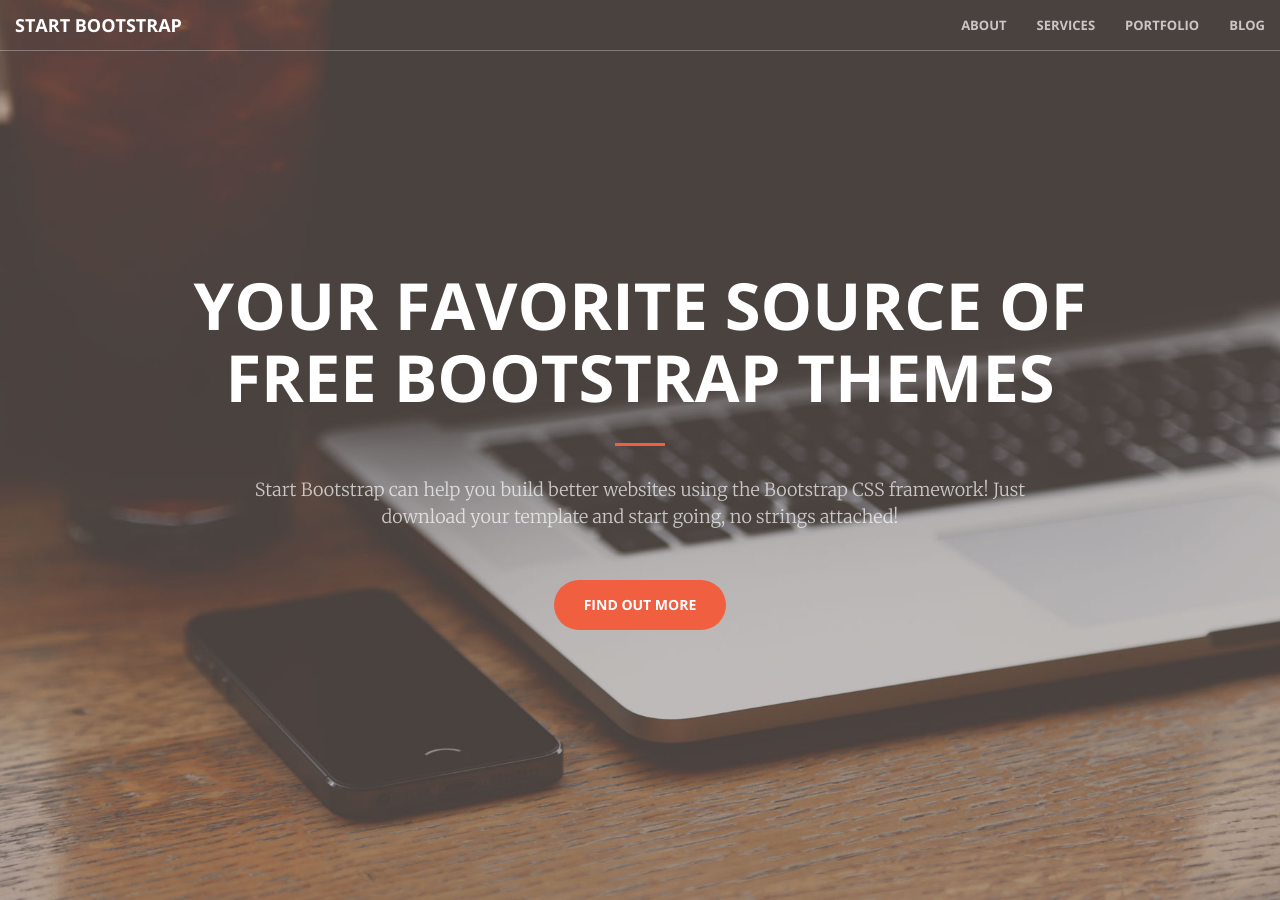
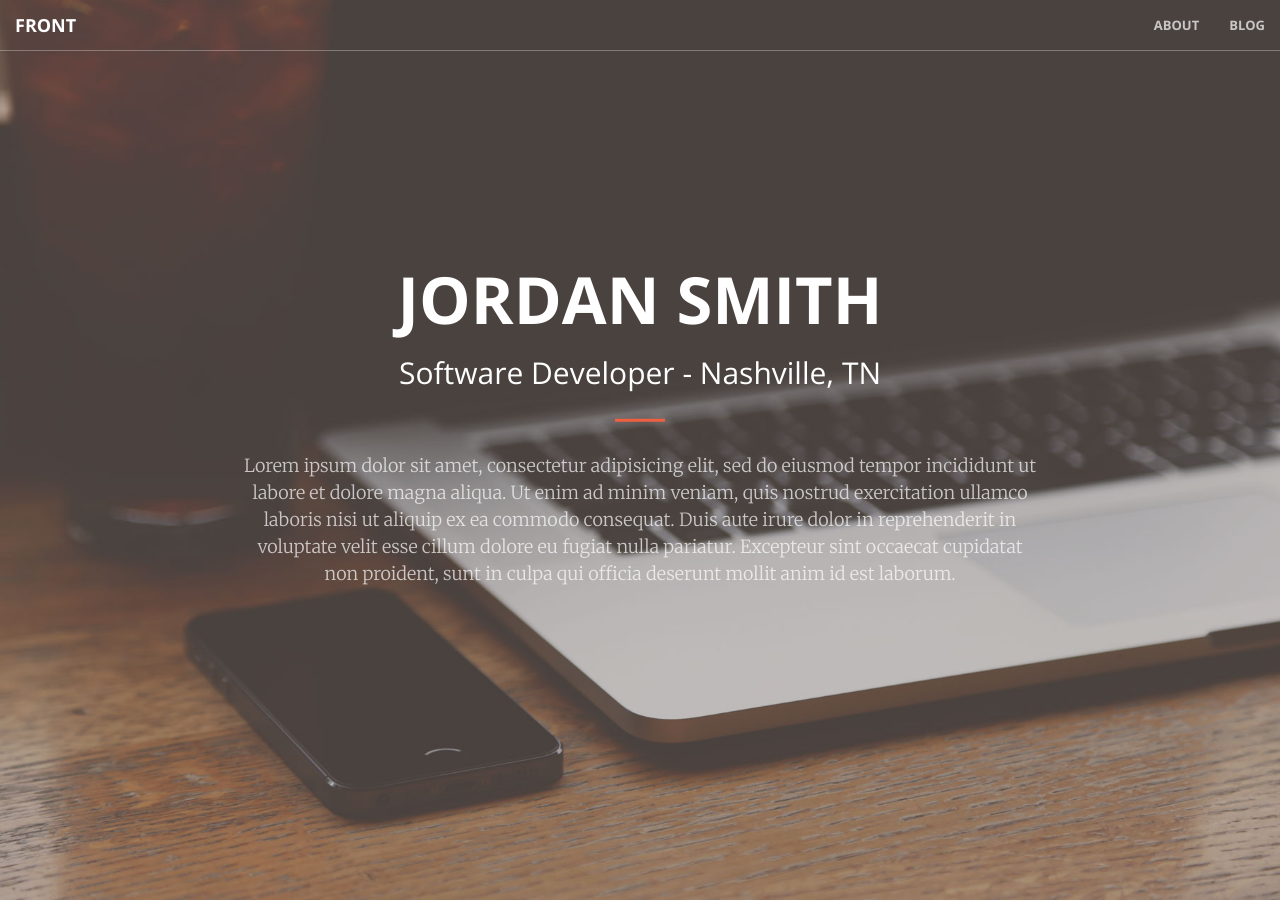
Before and after one commit to jtsmith24/jtsmith24.github.io, a Jekyll site: the page built from index.html, in a window 1280 px wide and 900 px high. Built offline with Jekyll 4.4.1, drawn with Linux system fonts in a browser that asks for light colours; some of the changed text lies outside the part shown.

Commit message:
Making it my own. Modified several pages with custom info

```diff
--- a/_layouts/default.html
+++ b/_layouts/default.html
@@ -6,7 +6,7 @@
 		<meta name="viewport" content="width=device-width, initial-scale=1">
 		<meta name="description" content="">
 		<meta name="author" content="">
-		<title>Creative - {{ page.title }}</title>
+		<title>Jordan Smith - {{ page.title }}</title>
 		<!-- Bootstrap Core CSS -->
 		<link rel="stylesheet" href="/css/bootstrap.min.css" type="text/css">
 		<!-- Custom Fonts -->
@@ -32,19 +32,13 @@
 					<span class="icon-bar"></span>
 					<span class="icon-bar"></span>
 					</button>
-					<a class="navbar-brand page-scroll" href="/">Start Bootstrap</a>
+					<a class="navbar-brand page-scroll" href="/">Front</a>
 				</div>
 				<!-- Collect the nav links, forms, and other content for toggling -->
 				<div class="collapse navbar-collapse" id="bs-example-navbar-collapse-1">
 					<ul class="nav navbar-nav navbar-right">
 						<li>
 							<a href="/about.html">About</a>
-						</li>
-						<li>
-							<a href="/services.html">Services</a>
-						</li>
-						<li>
-							<a href="/portfolio.html">Portfolio</a>
 						</li>
 						<li>
 							<a href="/blog.html">Blog</a>
@@ -60,17 +54,18 @@
 			<div class="container">
 				<div class="row">
 					<div class="col-lg-8 col-lg-offset-2 text-center">
-						<h2 class="section-heading">Let's Get In Touch!</h2>
+						<h2 class="section-heading">Contact</h2>
 						<hr class="primary">
-						<p>Ready to start your next project with us? That's great! Give us a call or send us an email and we will get back to you as soon as possible!</p>
-					</div>
-					<div class="col-lg-4 col-lg-offset-2 text-center">
-						<i class="fa fa-phone fa-3x wow bounceIn"></i>
-						<p>123-456-6789</p>
+						<p>Lorem ipsum dolor sit amet, consectetur adipisicing elit, sed do eiusmod
+						tempor incididunt ut labore et dolore magna aliqua. Ut enim ad minim veniam,
+						quis nostrud exercitation ullamco laboris nisi ut aliquip ex ea commodo
+						consequat. Duis aute irure dolor in reprehenderit in voluptate velit esse
+						cillum dolore eu fugiat nulla pariatur. Excepteur sint occaecat cupidatat non
+						proident, sunt in culpa qui officia deserunt mollit anim id est laborum.</p>
 					</div>
 					<div class="col-lg-4 text-center">
 						<i class="fa fa-envelope-o fa-3x wow bounceIn" data-wow-delay=".1s"></i>
-						<p><a href="mailto:your-email@your-domain.com">feedback@startbootstrap.com</a></p>
+						<p><a href="mailto:your-email@your-domain.com">jsmith2@harding.edu</a></p>
 					</div>
 				</div>
 			</div>
--- a/about.html
+++ b/about.html
@@ -6,10 +6,9 @@ title: About
 	<div class="container">
 		<div class="row">
 			<div class="col-lg-8 col-lg-offset-2 text-center">
-				<h2 class="section-heading">We've got what you need!</h2>
+				<h2 class="section-heading">What I Do</h2>
 				<hr class="light">
-				<p class="text-faded">Start Bootstrap has everything you need to get your new website up and running in no time! All of the templates and themes on Start Bootstrap are open source, free to download, and easy to use. No strings attached!</p>
-				<a href="#" class="btn btn-default btn-xl">Get Started!</a>
+				<p>.NET Developer - LetterLogic, Inc.</p>
 			</div>
 		</div>
 	</div>
--- a/index.html
+++ b/index.html
@@ -5,18 +5,15 @@ title: Home Page
 <header>
 	<div class="header-content">
 		<div class="header-content-inner">
-			<h1>Your Favorite Source of Free Bootstrap Themes</h1>
+			<h1>Jordan Smith</h1>
+			<h2>Software Developer - Nashville, TN</h2>
 			<hr>
-			<p>Start Bootstrap can help you build better websites using the Bootstrap CSS framework! Just download your template and start going, no strings attached!</p>
-			<a href="/about.html" class="btn btn-primary btn-xl page-scroll">Find Out More</a>
+			<p>Lorem ipsum dolor sit amet, consectetur adipisicing elit, sed do eiusmod
+			tempor incididunt ut labore et dolore magna aliqua. Ut enim ad minim veniam,
+			quis nostrud exercitation ullamco laboris nisi ut aliquip ex ea commodo
+			consequat. Duis aute irure dolor in reprehenderit in voluptate velit esse
+			cillum dolore eu fugiat nulla pariatur. Excepteur sint occaecat cupidatat non
+			proident, sunt in culpa qui officia deserunt mollit anim id est laborum.</p>
 		</div>
 	</div>
 </header>
-<aside class="bg-dark">
-	<div class="container text-center">
-		<div class="call-to-action">
-			<h2>Free Download at Start Bootstrap!</h2>
-			<a href="/services.html" class="btn btn-default btn-xl wow tada">Download Now!</a>
-		</div>
-	</div>
-</aside>
```
